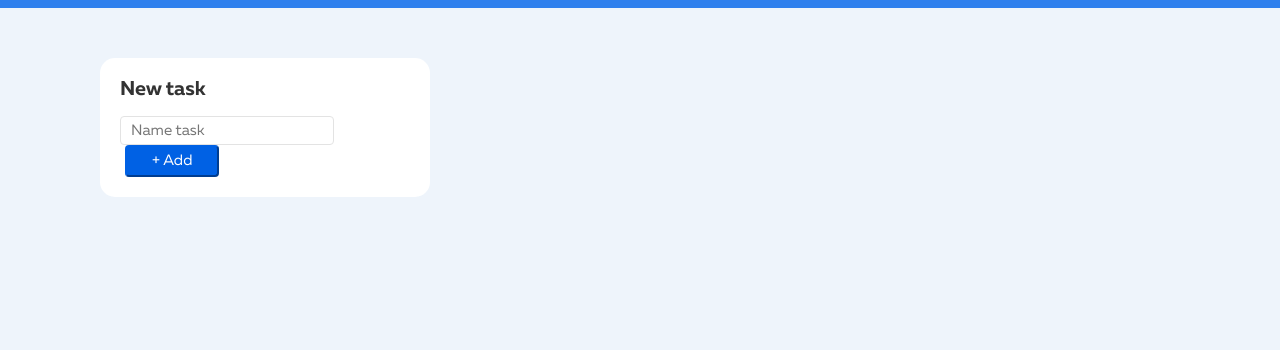
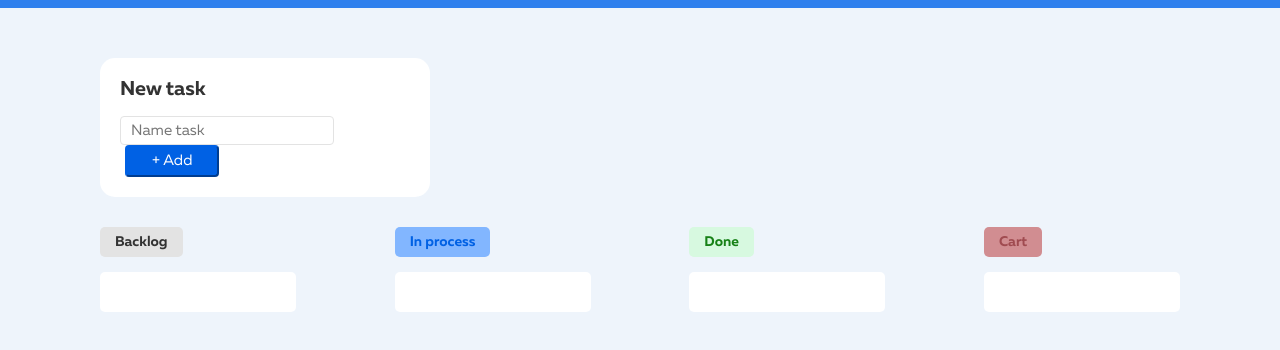
Before and after one commit to ibulygin/simple-kanban, a website: page src/index.html in a window 1280 px wide. Shown: the part 42-392 px from the top of the page. Drawn offline with Linux system fonts and the light colour scheme.

Commit message:
added menu backlog, inProcess, done, cart

```diff
--- /dev/null
+++ b/src/css/blocks/all-forms/all.forms.css
@@ -0,0 +1,33 @@
+.all-forms {
+    display: flex;
+    gap: 15px;
+    justify-content: space-between;
+    margin-top: 30px;
+}
+
+.button-all-forms {
+    padding: 7px 15px;
+    border: none;
+    border-radius: 5px;
+    font-weight: bold;
+    cursor: pointer;
+    margin-bottom: 15px;
+}
+
+.all-input {
+    cursor: pointer;
+    outline: none;
+    border: none;
+    padding: 12px 10px;
+    font-weight: lighter;
+    border-radius: 5px;
+    margin-bottom: 5px;
+}
+
+@media (max-width: 800px) {
+    .all-forms {
+        width: 80%;
+        display: flex;
+        flex-wrap: wrap;
+    }
+}
--- /dev/null
+++ b/src/css/blocks/all-forms/backlog-form.css
@@ -0,0 +1,9 @@
+.backlog-btn {
+    background-color: var(--light-gray);
+    color: var(--text-main-color);
+}
+
+.input-backlog{
+    display: flex;
+    flex-flow: column wrap;
+}
--- /dev/null
+++ b/src/css/blocks/all-forms/cart-form.css
@@ -0,0 +1,9 @@
+.cart-btn {
+    background-color: var(--btn-clear-hover-color);
+    color: var(--btn-clear-active-color);
+}
+
+.input-cart__cart{
+    display: flex;
+    flex-flow: column wrap;
+}
--- /dev/null
+++ b/src/css/blocks/all-forms/done-form.css
@@ -0,0 +1,9 @@
+.done-btn{
+    background-color: var(--light-green);
+    color: var(--btn-done);
+}
+
+.input-done{
+    display: flex;
+    flex-flow: column wrap;
+}
--- /dev/null
+++ b/src/css/blocks/all-forms/inprocess-form.css
@@ -0,0 +1,9 @@
+.inprocess-btn {
+    color: var(--btn-active-color);
+    background-color: var(--btn-hover-color);
+}
+
+.input-inprocess{
+    display: flex;
+    flex-flow: column wrap;
+}
--- a/src/css/blocks/header.css
+++ b/src/css/blocks/header.css
@@ -1,10 +1,20 @@
-.header_main {
+body{
+    margin: 0;
+    background-color: var(--main-bg);
+    min-width: 600px;
+}
+
+.wrapper{
+    padding: 50px 100px;
+}
+
+.header__main {
     width: auto;
     height: 50px;
     background-color: var(--main-blue);
 }
 
-.title_header {
+.title__header {
     font: var(--main-font);
     color: var(--color-white);
     padding-left: 100px;
@@ -14,9 +24,3 @@
     display: flex;
     align-items: center;
 }
-
-.board-app {
-    margin: 0;
-    background-color: var(--main-bg);
-
-}
--- a/src/css/blocks/newTask.css
+++ b/src/css/blocks/newTask.css
@@ -1,24 +1,22 @@
-.new-task_main {
+.new-task__wrapper {
     width: 330px;
     background-color: var(--color-white);
-    margin-left: 100px;
-    margin-top: 50px;
     border-radius: 15px;
     padding: 20px;
 }
 
-.title-new-task {
+.title {
     font-size: 20px;
     font-weight: bold;
     color: var(--text-main-color);
 }
 
-.new-task-form {
+.form {
     margin-top: 15px;
 }
 
-.new-task-input {
-    font-size: 15px;
+.input {
+    font-size: var(--font-size-15);
     padding: 5px 10px;
     cursor: pointer;
     outline: none;
@@ -27,8 +25,8 @@
     border-radius: 4px;
 }
 
-.new-task-button {
-    font-size: 15px;
+.button {
+    font-size: var(--font-size-15);
     padding: 5px 25px;
     background-color: var(--btn-active-color);
     color: var(--color-white);
--- a/src/css/style.css
+++ b/src/css/style.css
@@ -5,3 +5,8 @@
 @import 'global/typography.css';
 @import 'blocks/header.css';
 @import 'blocks/newTask.css';
+@import 'blocks/all-forms/all.forms.css';
+@import 'blocks/all-forms/backlog-form.css';
+@import 'blocks/all-forms/inprocess-form.css';
+@import 'blocks/all-forms/done-form.css';
+@import 'blocks/all-forms/cart-form.css';
--- a/src/css/variables.css
+++ b/src/css/variables.css
@@ -1,6 +1,8 @@
 :root {
 
   --main-font: "Muller", "Helvetica", sans-serif;
+
+  --font-size-15: 15px;
 
   --main-blue: #2f80ed;
   --main-bg: #eef4fb;
@@ -23,6 +25,6 @@
   --inactive-color: #d0d0d0;
 
   --animation: 0.155s ease-in-out;
-  --color-white: #fff
-
+  --color-white: #fff;
+  --btn-done: #178117;
 }
--- a/src/index.html
+++ b/src/index.html
@@ -8,21 +8,65 @@
   <link rel="stylesheet" href="css/style.css">
 </head>
 
-<body class="board-app">
-  <main class="board-app__main">
-    <div class="header_main">
-      <div class="title_header">Kanban-board</div>
+<body>
+  <main>
+
+    <div class="header__main">
+      <div class="title__header">Kanban-board</div>
     </div>
 
-    <div class="new-task_main">
-      <div class="title-new-task">New task</div>
-      <div class="new-task-form">
-        <input class="new-task-input" type="text" placeholder="Name task">
-        <button class="new-task-button">+ Add</button>
+    <div class="wrapper__main wrapper">
+
+      <div class="new-task__wrapper new-task">
+        <div class="title__new-task title">New task</div>
+        <form class="form__new-task form">
+          <input class="input__new-task input" type="text" placeholder="Name task">
+          <button class="button__new-task button">+ Add</button>
+        </form>
+      </div>
+
+      <div class="all-forms__wrapper all-forms">
+
+        <div class="back-log__all-forms back-log">
+          <div class="backlog__back-log backlog">
+            <button class="backlog-btn button-all-forms">Backlog</button>
+          </div>
+
+          <div class="input-backlog__all-forms input-backlog">
+            <input class="backlog-input__input-backlog input-backlog all-input" type="text">
+          </div>
+        </div>
+
+        <div class="in-process__all-forms">
+          <div class="inprocess__in-process inprocess">
+            <button class="inprocess-btn button-all-forms">In process</button>
+          </div>
+          <div class="input-inprocess__in-process input-inprocess">
+            <input class="backlog-input all-input" type="text">
+          </div>
+        </div>
+
+        <div class="done__all-forms done">
+          <div class="done-button__done">
+            <button class="done-btn button-all-forms">Done</button>
+          </div>
+          <div class="input-done__done input-done">
+            <input class="backlog-input__input-done all-input" type="text">
+          </div>
+        </div>
+
+        <div class="cart__all-forms cart">
+          <div class="cart-icon__cart">
+            <button class="cart-btn__cart-icon cart-btn button-all-forms">Cart</button>
+          </div>
+          <div class="input-cart__cart">
+            <input class="cart-input__input-cart all-input" type="text">
+          </div>
+        </div>
+
       </div>
     </div>
 
-    <div class="board-app__inner"></div>
   </main>
 
 </body>
```
